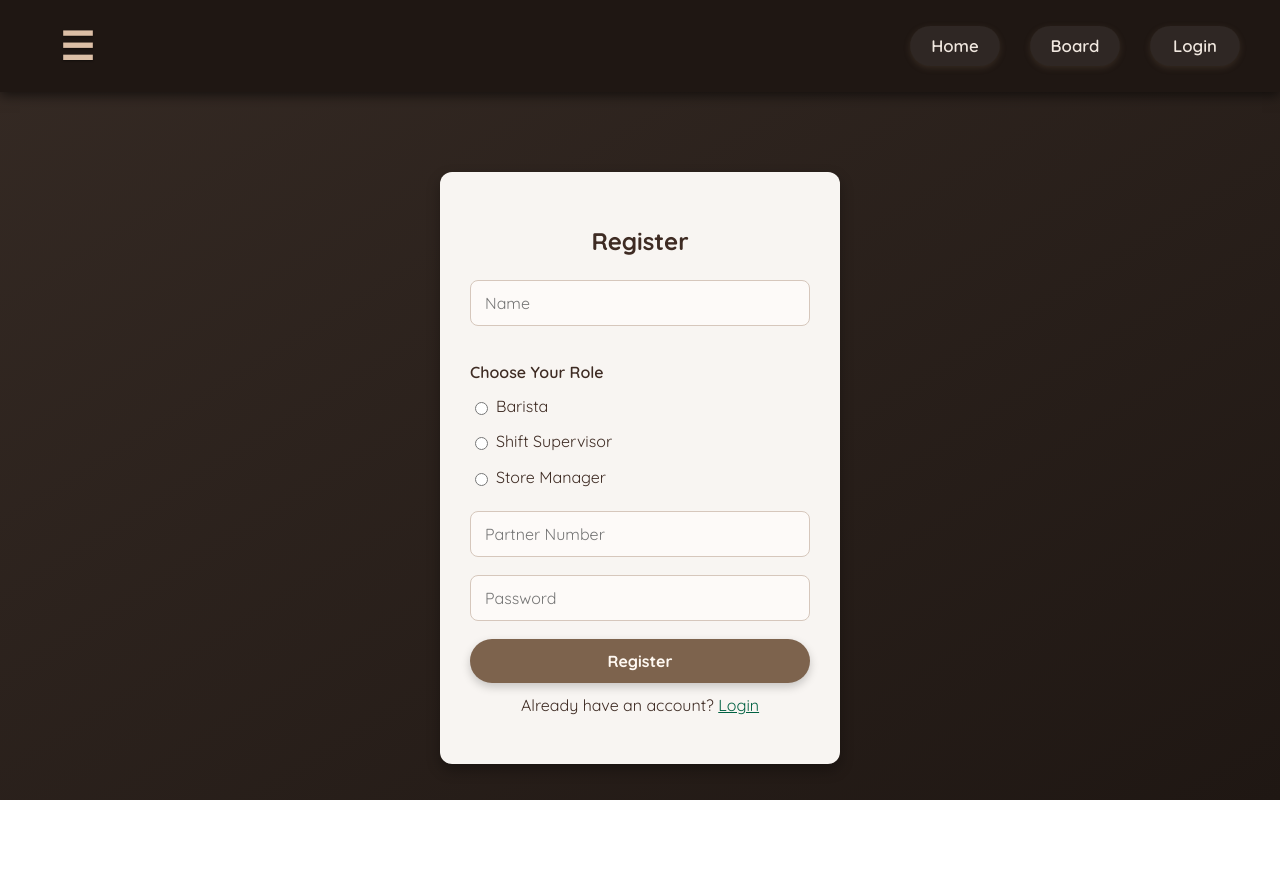
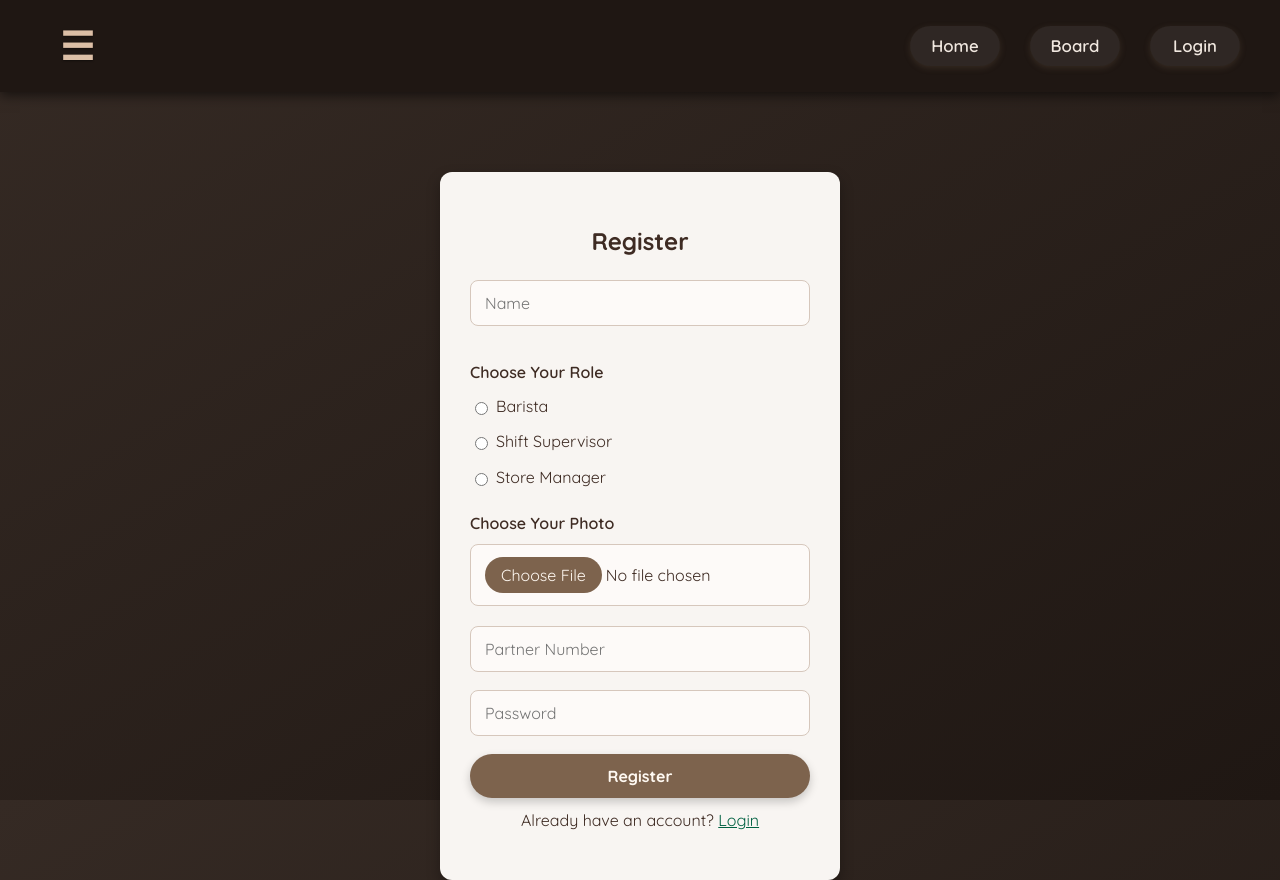
Before and after one commit to brepp22/greenapron, a React (Create React App) app in the folder greenapron/: page /login in a window 1280 px wide. Both pictures are taken after a click on the element "Register". Before the commit the page ends 800 px from the top, so only its background shows below. Built offline with nearby package versions, Linux system fonts and the light colour scheme.

Commit message:
photo added to registration for profile

```diff
--- a/greenapron/src/components/LoginForm.css
+++ b/greenapron/src/components/LoginForm.css
@@ -94,6 +94,71 @@ body{
   accent-color: #7d634d;
 }
 
+.photo-selection {
+  margin-bottom: 20px;
+  text-align: left;
+}
+
+.photo-selection p {
+  font-weight: 600;
+  margin-bottom: 8px;
+  font-family: 'Quicksand', sans-serif;
+  color: #3e2b23;
+}
+
+/* Style the file input to match the other inputs */
+.input-image {
+  width: 100%;
+  padding: 12px 14px;
+  border: 1px solid #d6c7bc;
+  border-radius: 8px;
+  font-size: 16px;
+  background-color: #fdfaf8;
+  font-family: 'Quicksand', sans-serif;
+  color: #3e2b23;
+  cursor: pointer;
+  box-sizing: border-box;
+}
+
+.input-image:focus {
+  outline: none;
+  border-color: #a9746e;
+  box-shadow: 0 0 5px rgba(169, 116, 110, 0.5);
+}
+
+/* Optional: Improve the file input appearance */
+.input-image::-webkit-file-upload-button {
+  background: #7d634d;
+  color: #fff9f2;
+  border: none;
+  border-radius: 20px;
+  padding: 8px 16px;
+  font-family: 'Quicksand', sans-serif;
+  cursor: pointer;
+  transition: background-color 0.3s ease;
+}
+
+.input-image::-webkit-file-upload-button:hover {
+  background: #584738;
+}
+
+/* Firefox */
+.input-image::file-selector-button {
+  background: #7d634d;
+  color: #fff9f2;
+  border: none;
+  border-radius: 20px;
+  padding: 8px 16px;
+  font-family: 'Quicksand', sans-serif;
+  cursor: pointer;
+  transition: background-color 0.3s ease;
+}
+
+.input-image::file-selector-button:hover {
+  background: #584738;
+}
+
+
 /* Small devices (phones, <= 600px) */
 @media (max-width: 600px) {
   .login-form {
--- a/greenapron/src/components/LoginForm.jsx
+++ b/greenapron/src/components/LoginForm.jsx
@@ -4,7 +4,7 @@ import axios from 'axios';
 import './LoginForm.css';
 
 const LoginForm = ({setToken}) => {
-  const [form, setForm] = useState({ partner_number: '', password: '', role: '', });
+  const [form, setForm] = useState({ partner_number: '', password: '', role: '', image: null });
   const [error, setError] = useState('');
   const [isRegister, setIsRegister] = useState('');
   const [loading, setLoading] = useState(false);
@@ -85,9 +85,21 @@ const LoginForm = ({setToken}) => {
       </label>
     ))}
   </div>
+
+  <div className='photo-selection'>
+    <p>Choose Your Photo</p>
+    <input
+        className='input-image'
+        type='file'
+        name='image'
+        accept='image/*'
+        onChange={(e) => setForm({...form, image: e.target.files[0]})}
+      />
+  </div>
 </>
 
       )}
+
 
       <input
         className="input-email"
```
